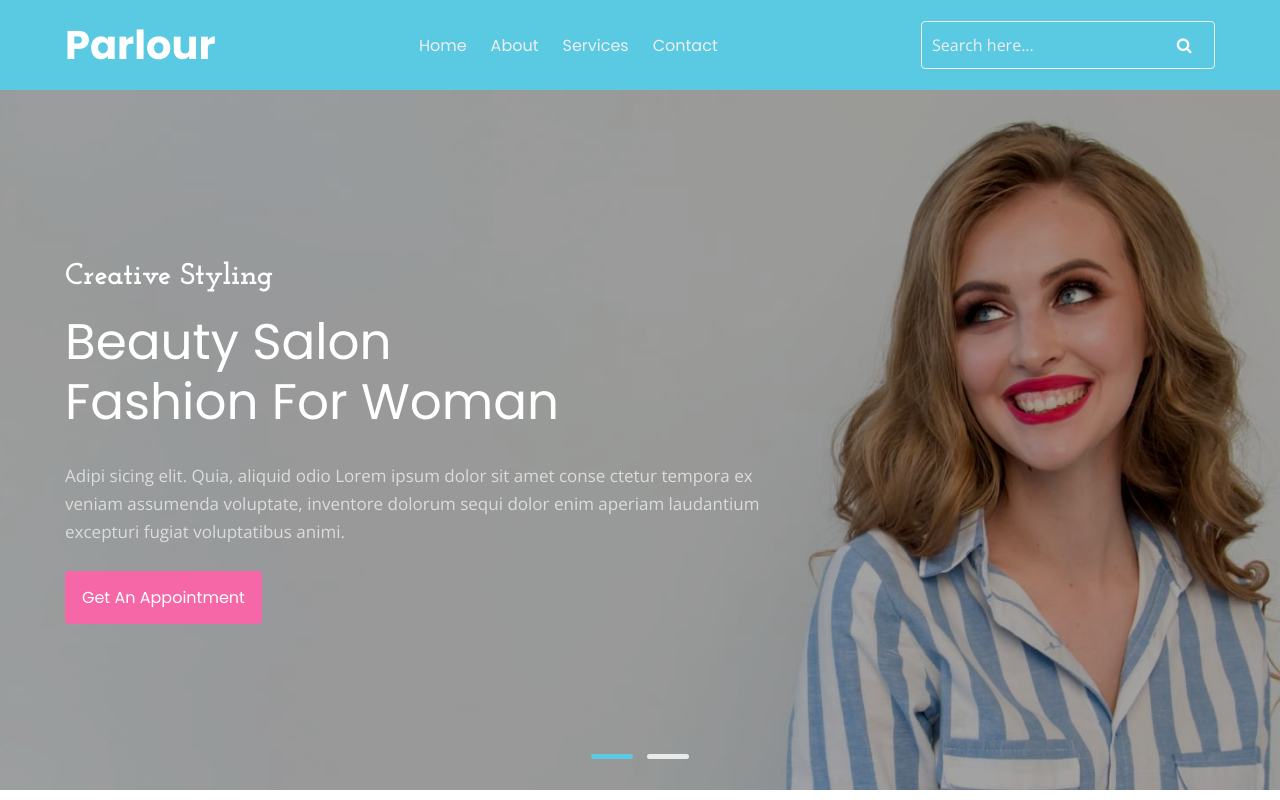
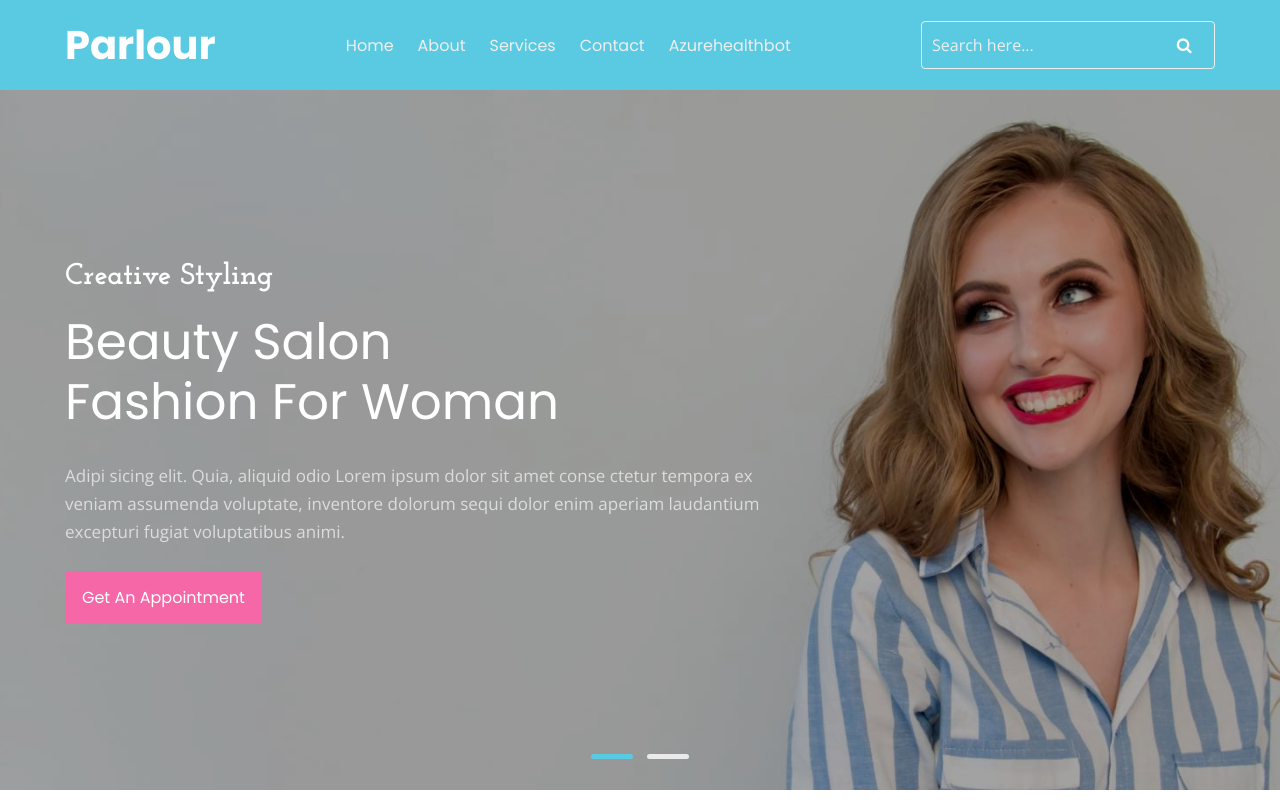
Before and after one commit to ramadasukoduru/dasuproject07, a plain HTML site: page index.html in a window 1280 px wide. Shown: the top 800 px of the page. Drawn offline with nearby package versions, Linux system fonts and the light colour scheme.

Commit message:
Update index.html

```diff
--- a/index.html
+++ b/index.html
@@ -43,6 +43,9 @@
 
                     <li class="nav-item">
                         <a class="nav-link" href="contact.html">Contact</a>
+                    </li>
+			<li class="nav-item">
+                        <a class="nav-link" href="azurehealthbot.html">Azurehealthbot</a>
                     </li>
                 </ul>
                   <form action="#" method="post">
```
